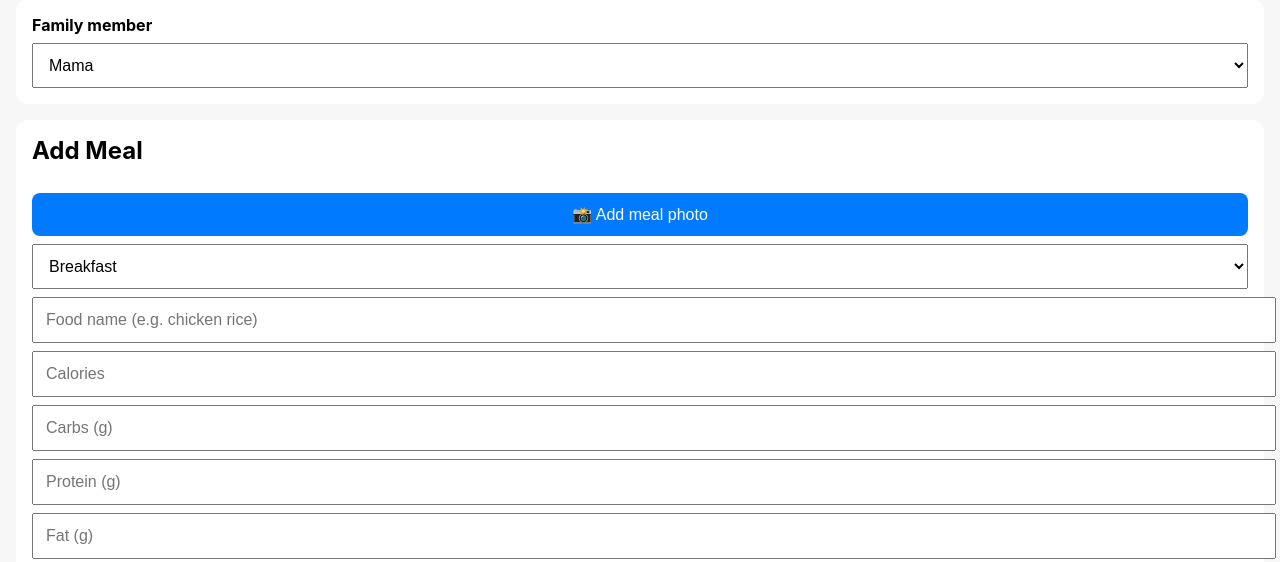
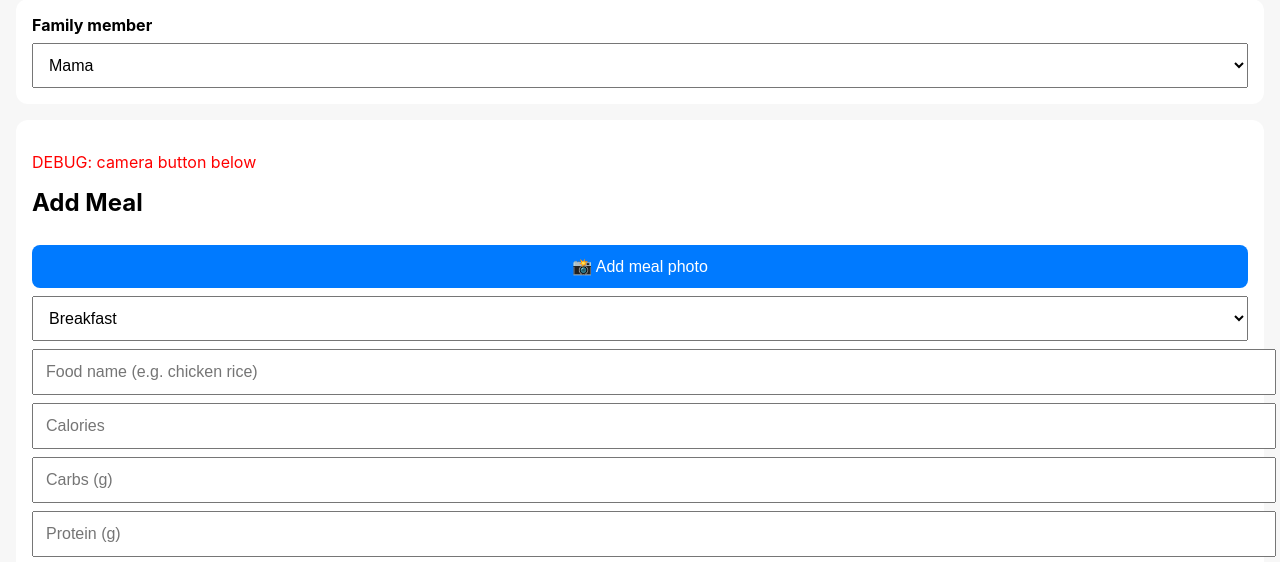
Before and after one commit to hywong419/family-meal-tracker, a plain HTML site: page index.html in a window 1280 px wide. Shown: the part 189-751 px from the top of the page. Drawn offline with Linux system fonts and the light colour scheme.

Commit message:
Update index.html

```diff
--- a/index.html
+++ b/index.html
@@ -60,6 +60,7 @@
   </div>
 
   <div class="card">
+    <p style="color:red">DEBUG: camera button below</p>
     <script>
   function openCamera() {
     document.getElementById("mealPhoto").click();
```
